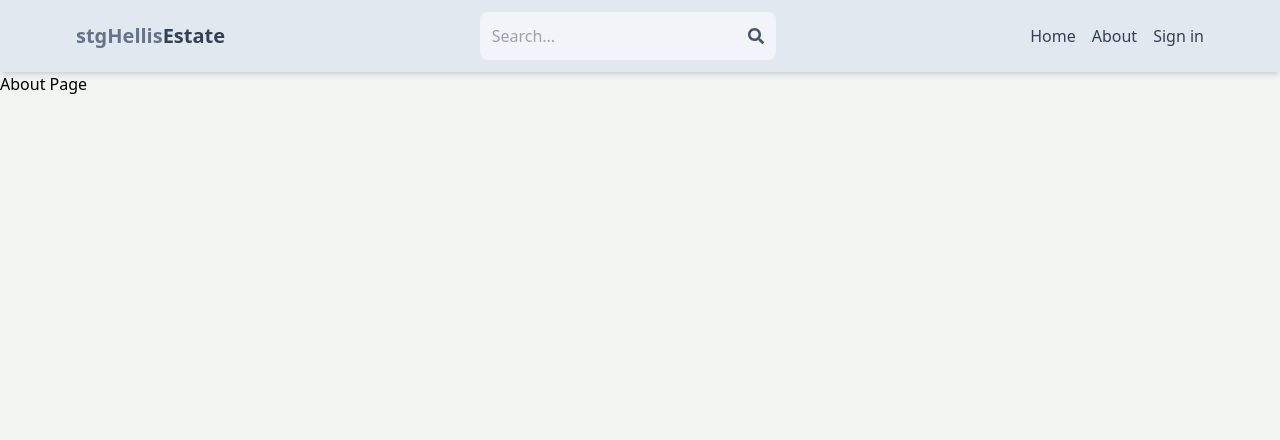
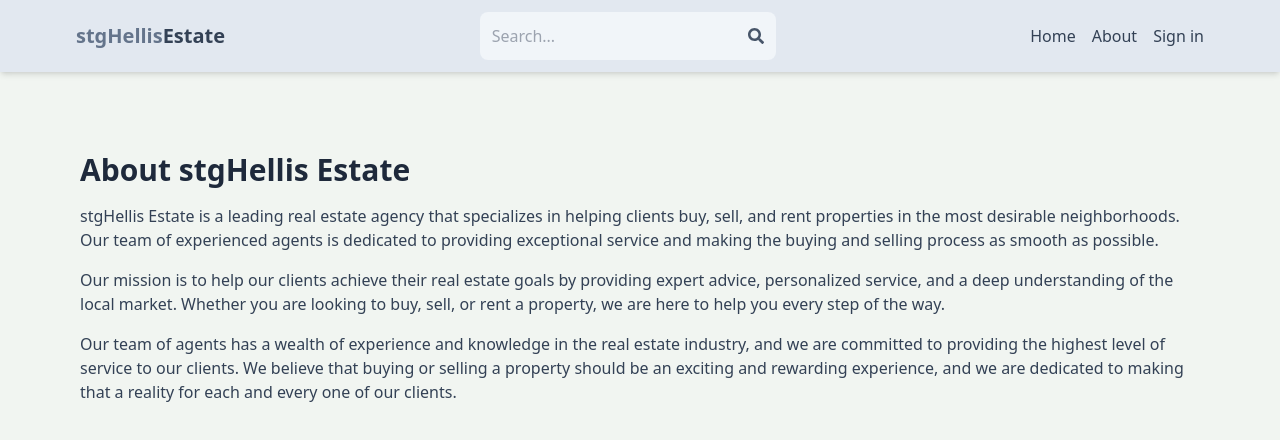
Before and after one commit to stgHellis/mern-estate, a React (Vite) app in the folder client/: page /about in a window 1280 px wide. Shown: the top 440 px of the page. Built offline with nearby package versions, Linux system fonts and the light colour scheme; no server answers.

Commit message:
Complete About Page

```diff
--- a/client/package.json
+++ b/client/package.json
@@ -21,6 +21,7 @@
     "swiper": "^11.0.5"
   },
   "devDependencies": {
+    "@tailwindcss/line-clamp": "^0.4.4",
     "@types/react": "^18.2.37",
     "@types/react-dom": "^18.2.15",
     "@vitejs/plugin-react-swc": "^3.5.0",
--- a/client/src/components/ListingItem.jsx
+++ b/client/src/components/ListingItem.jsx
@@ -1,7 +1,52 @@
-import React from 'react'
+import { Link } from "react-router-dom";
+import { MdLocationOn } from "react-icons/md";
 
-export default function ListingItem() {
+export default function ListingItem({ listing }) {
   return (
-    <div>ListingItem</div>
-  )
+    <div className="bg-white shadow-md hover:shadow-lg transition-shadow overflow-hidden rounded-lg w-full sm:w-[330px]">
+      <Link to={`/listing/${listing._id}`}>
+        <img
+          src={
+            listing.imageUrls[0] ||
+            "https://53.fs1.hubspotusercontent-na1.net/hub/53/hubfs/Sales_Blog/real-estate-business-compressor.jpg?width=595&height=400&name=real-estate-business-compressor.jpg"
+          }
+          alt="listing cover"
+          className="h-[320px] sm:h-[220px] w-full object-cover hover:scale-105 transition-scale duration-300"
+        />
+        <div className="p-3 flex flex-col gap-2 w-full">
+          <p className="truncate text-lg font-semibold text-slate-700">
+            {listing.name}
+          </p>
+          <div className="flex items-center gap-1">
+            <MdLocationOn className="h-4 w-4 text-green-700" />
+            <p className="text-sm text-gray-600 truncate w-full">
+              {listing.address}
+            </p>
+          </div>
+          <p className="text-sm text-gray-600 line-clamp-2">
+            {listing.description}
+          </p>
+          <p className="text-slate-500 mt-2 font-semibold ">
+            $
+            {listing.offer
+              ? listing.discountPrice.toLocaleString("en-US")
+              : listing.regularPrice.toLocaleString("en-US")}
+            {listing.type === "rent" && " / month"}
+          </p>
+          <div className="text-slate-700 flex gap-4">
+            <div className="font-bold text-xs">
+              {listing.bedrooms > 1
+                ? `${listing.bedrooms} beds `
+                : `${listing.bedrooms} bed `}
+            </div>
+            <div className="font-bold text-xs">
+              {listing.bathrooms > 1
+                ? `${listing.bathrooms} baths `
+                : `${listing.bathrooms} bath `}
+            </div>
+          </div>
+        </div>
+      </Link>
+    </div>
+  );
 }
--- a/client/src/pages/About.jsx
+++ b/client/src/pages/About.jsx
@@ -1,5 +1,31 @@
 import React from "react";
 
 export default function About() {
-  return <div>About Page</div>;
+  return (
+    <div className="py-20 px-4 max-w-6xl mx-auto">
+      <h1 className="text-3xl font-bold mb-4 text-slate-800">
+        About stgHellis Estate
+      </h1>
+      <p className="mb-4 text-slate-700">
+        stgHellis Estate is a leading real estate agency that specializes in
+        helping clients buy, sell, and rent properties in the most desirable
+        neighborhoods. Our team of experienced agents is dedicated to providing
+        exceptional service and making the buying and selling process as smooth
+        as possible.
+      </p>
+      <p className="mb-4 text-slate-700">
+        Our mission is to help our clients achieve their real estate goals by
+        providing expert advice, personalized service, and a deep understanding
+        of the local market. Whether you are looking to buy, sell, or rent a
+        property, we are here to help you every step of the way.
+      </p>
+      <p className="mb-4 text-slate-700">
+        Our team of agents has a wealth of experience and knowledge in the real
+        estate industry, and we are committed to providing the highest level of
+        service to our clients. We believe that buying or selling a property
+        should be an exciting and rewarding experience, and we are dedicated to
+        making that a reality for each and every one of our clients.
+      </p>
+    </div>
+  );
 }
--- a/client/src/pages/CreateListing.jsx
+++ b/client/src/pages/CreateListing.jsx
@@ -31,7 +31,7 @@ export default function CreateListing() {
   const [uploading, setUploading] = useState(false);
   const [error, setError] = useState(false);
   const [loading, setLoading] = useState(false);
-  console.log(formData);
+
   const handleImageSubmit = (e) => {
     if (files.length > 0 && files.length + formData.imageUrls.length < 7) {
       setUploading(true);
--- a/client/src/pages/Search.jsx
+++ b/client/src/pages/Search.jsx
@@ -235,7 +235,7 @@ export default function Search() {
         </h1>
         <div className="p-7 flex flex-wrap gap-4">
           {!loading && listings.length === 0 && (
-            <p className="text-xl text-slate-700">No listing found!</p>
+            <p className="text-xl text-slate-700">No listing found !</p>
           )}
           {loading && (
             <p className="text-xl text-slate-700 text-center w-full">
--- a/client/tailwind.config.js
+++ b/client/tailwind.config.js
@@ -4,5 +4,8 @@ export default {
   theme: {
     extend: {},
   },
-  plugins: [],
+  plugins: [
+    require("@tailwindcss/line-clamp"),
+    // ...
+  ],
 };
```
Also changed, not shown: 1 other file (tests, documents, lock files or other folders).
